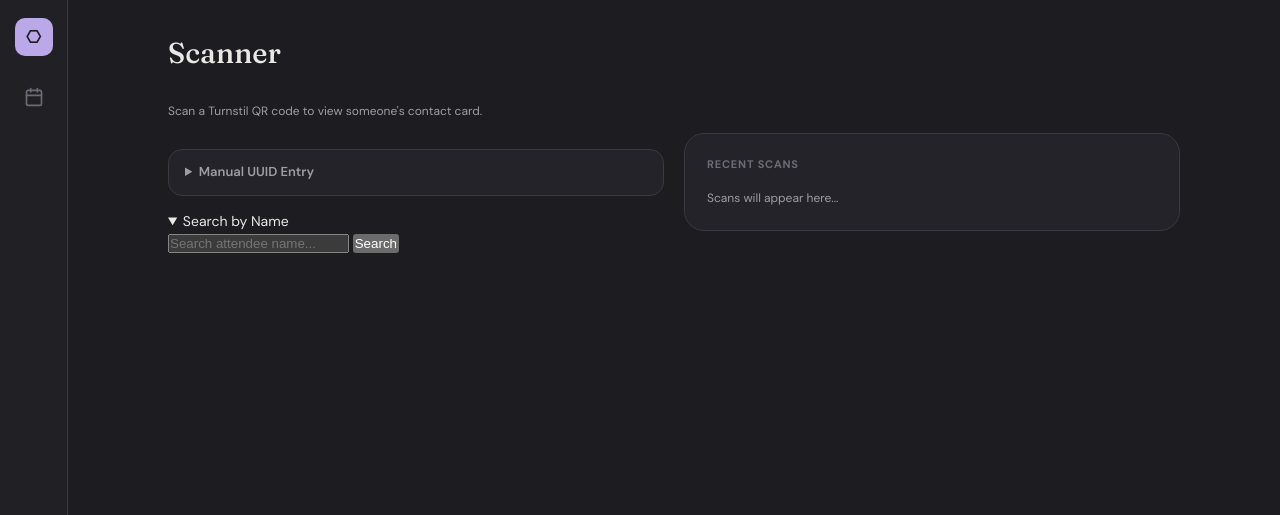
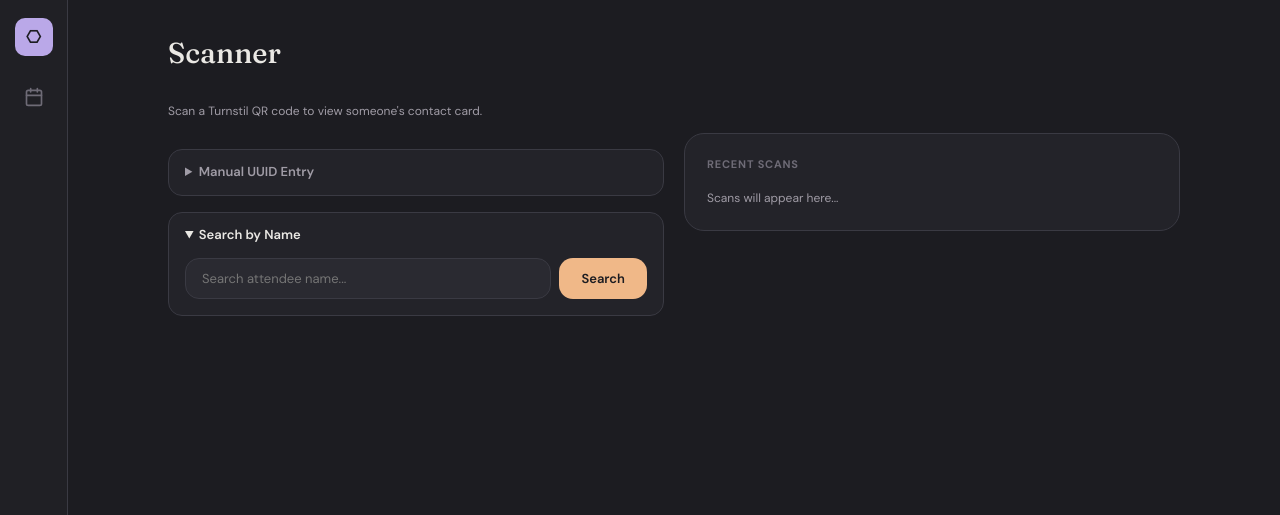
Before and after one commit to Susquehanna-Syntax/Turnstil, a Django app: template templates/scanner/index.html in a window 1280 px wide, after a click on "Search by Name". Shown: the top 515 px of the page. Run offline with Django 3.2, Linux system fonts and the light colour scheme; the template is opened without the code that fills it, so the values that code supplies are empty; some libraries are stand-ins or nearby versions.

Commit message:
Styled Search By name field and added css for search fields to offical css

```diff
--- a/templates/base.html
+++ b/templates/base.html
@@ -385,6 +385,7 @@
         input[type="url"],
         input[type="number"],
         input[type="datetime-local"],
+        input[type="search"],
         select,
         textarea {
             background: var(--s2);
--- a/templates/scanner/index.html
+++ b/templates/scanner/index.html
@@ -89,11 +89,11 @@
         </details>
 
         <!-- Name Search fallback -->
-        <details>
+        <details class="collapsible" style="margin-top: 16px;">
             <summary>Search by Name</summary>
-            <div role="group">
-                <input type="search" id="name-search" placeholder="Search attendee name...">
-                <button onclick="">Search</button>
+            <div role="group" style="display: flex; gap: 8px; padding: 0 16px 16px;">
+                <input type="search" id="name-search" placeholder="Search attendee name..." style="flex: 1;">
+                <button class="btn btn-filled-peach" onclick="">Search</button>
             </div>
             <ul id="name-search-results"></ul>
         </details>
```
